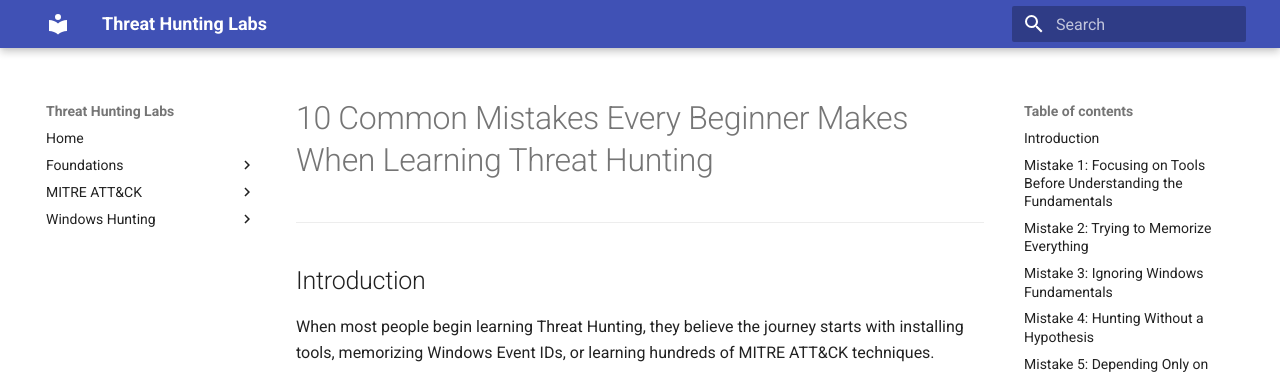
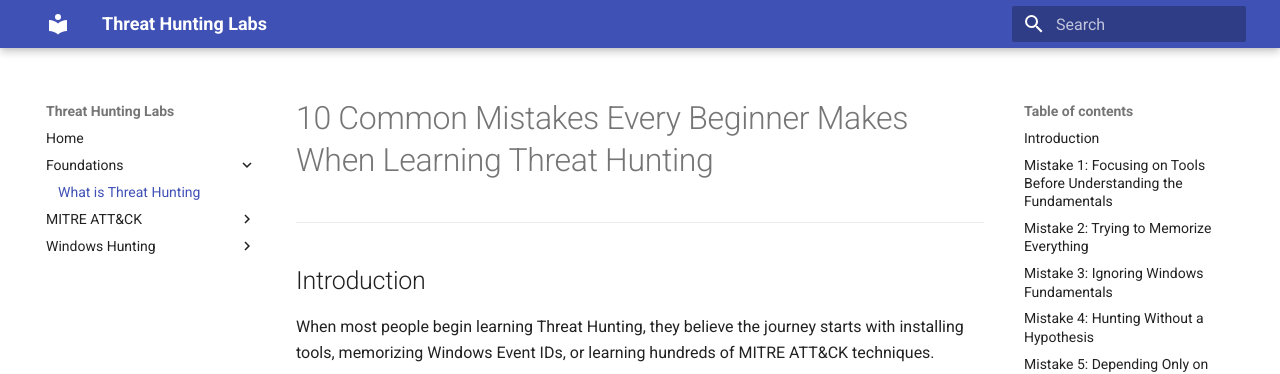
Before and after one commit to pbmundas/ThreatHuntingLabs, an MkDocs documentation site: the page built from docs/foundations/10 Common Mistakes Every Beginner Makes When Learning Threat Hunting.md, in a window 1280 px wide. Shown: the top 374 px of the page. Built offline with MkDocs 1.6.1 and Material for MkDocs 9.7.7, drawn with Linux system fonts in a browser that asks for light colours; some of the changed lines change nothing that is shown.

Commit message:
Update mkdocs.yml

```diff
--- a/mkdocs.yml
+++ b/mkdocs.yml
@@ -27,7 +27,7 @@ nav:
   - Home: index.md
 
   - Foundations:
-      - What is Threat Hunting: foundations/what-is-threat-hunting.md
+      - What is Threat Hunting: foundations/10 Common Mistakes Every Beginner Makes When Learning Threat Hunting.md
 
   - MITRE ATT&CK:
       - Introduction: mitre/introduction.md
```
